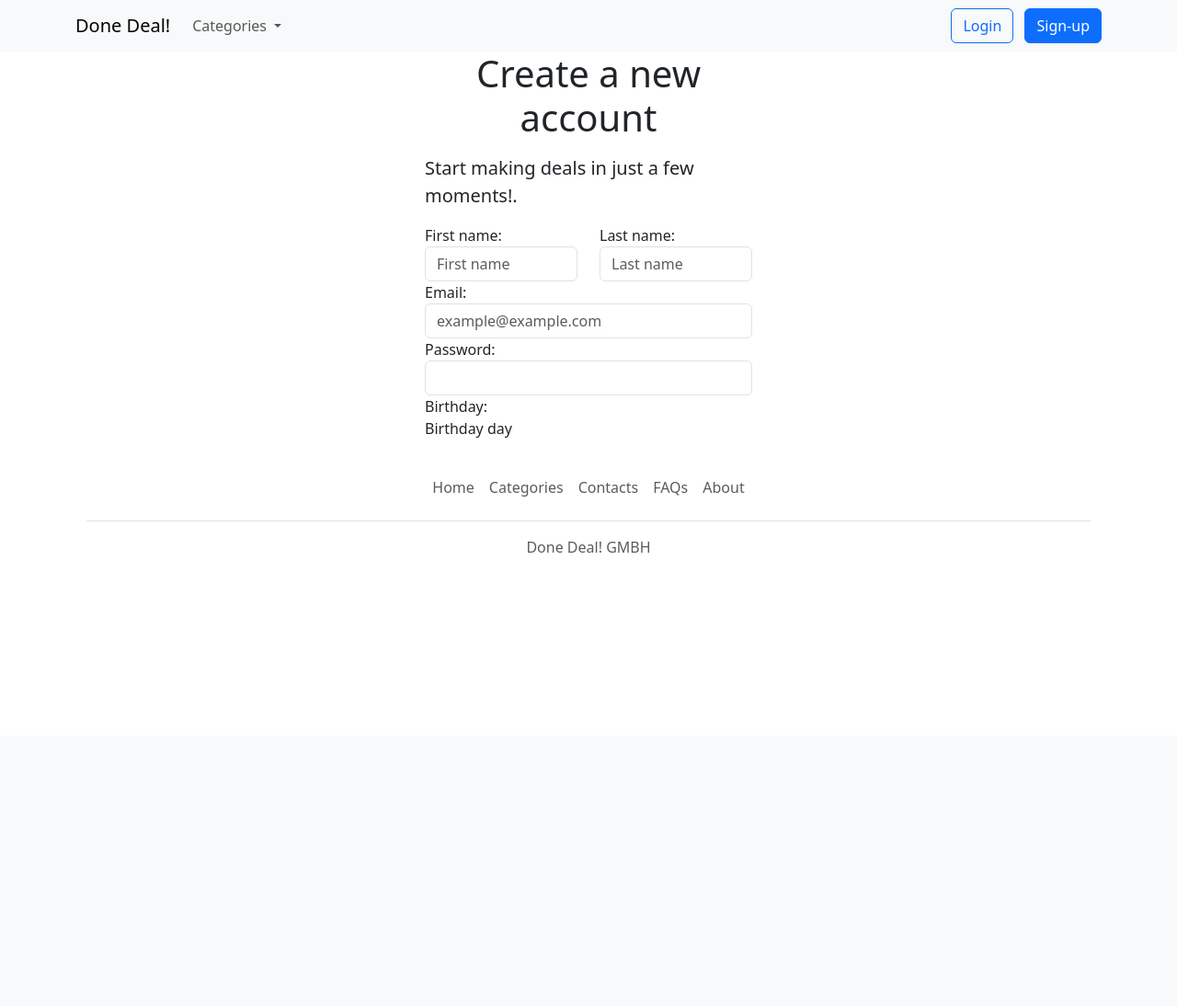
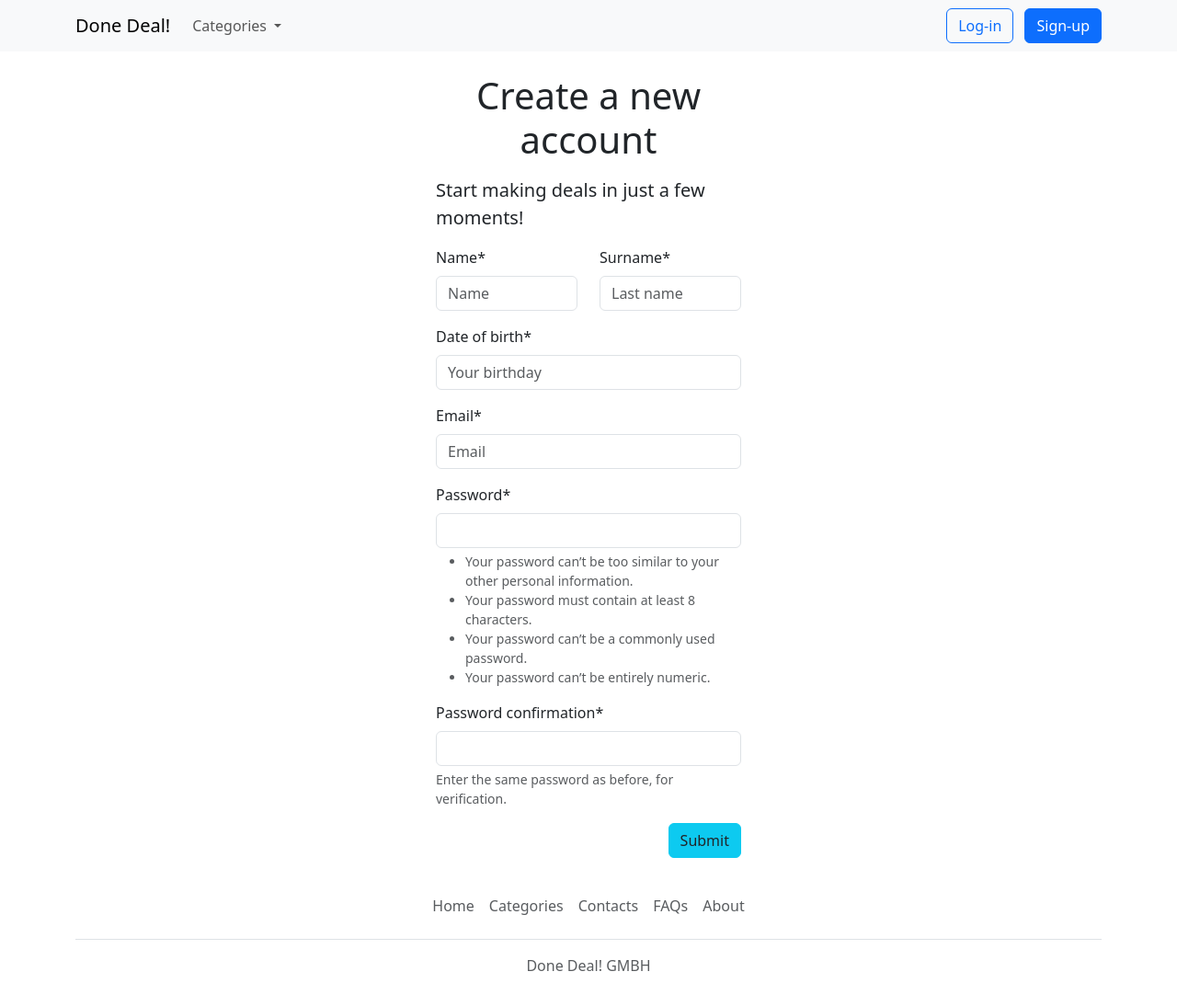
Before and after one commit to ltocca/done_deal, a Django app: page /accounts/signup/ in a window 1280 px wide. Shown: the whole page at 92% size. Before the commit the page ends 601 px from the top, so only its background shows below. Run offline with Django 4.2, Linux system fonts and the light colour scheme; some libraries are stand-ins or nearby versions.

Commit message:
modified login and signup forms and templates

```diff
--- a/accounts/forms.py
+++ b/accounts/forms.py
@@ -1,17 +1,52 @@
-#TODO: need to implement SignupForm, LoginForm, EditProfileForm, ChangePasswordForm
+# TODO: need to implement SignupForm, LoginForm, EditProfileForm, ChangePasswordForm
 
 from django import forms
 from django.contrib.auth.forms import UserCreationForm, AuthenticationForm, PasswordChangeForm
 from .models import CustomUser
+
 
 class SignupForm(UserCreationForm):
     class Meta:
         model = CustomUser
         fields = ('username', 'name', 'surname', 'date_of_birth', 'email', 'password1', 'password2')
 
+    username = forms.CharField(widget=forms.TextInput(attrs={
+        'placeholder': 'Your username'
+    }))
 
-class LoginForm:
-    pass
+    name = forms.CharField(widget=forms.TextInput(attrs={
+        'placeholder': 'Name'
+    }))
+
+    surname = forms.CharField(widget=forms.TextInput(attrs={
+        'placeholder': 'Last name'
+    }))
+
+    date_of_birth = forms.DateField(widget=forms.DateInput(attrs={
+        'placeholder': 'Your birthday'
+    }))
+
+    email = forms.EmailField(widget=forms.EmailInput(attrs={
+        'placeholder': 'Email'
+    }))
+
+    # password1 = forms.CharField(widget=forms.PasswordInput(attrs={
+    #     'placeholder': 'Password'
+    # }))
+    #
+    # password2 = forms.CharField(widget=forms.PasswordInput(attrs={
+    #     'placeholder': 'Confirm password'
+    # }))
+
+
+class LoginForm(AuthenticationForm):
+    username = forms.CharField(widget=forms.TextInput(attrs={
+        'placeholder': 'Your username'
+    }))
+
+    password = forms.CharField(widget=forms.PasswordInput(attrs={
+        'placeholder': 'Password'
+    }))
 
 
 class EditProfileForm:
--- a/accounts/templates/accounts/signup.html
+++ b/accounts/templates/accounts/signup.html
@@ -1,61 +1,40 @@
 {% extends 'core/base.html' %}
+{% load crispy_forms_filters %}
 {% block title %}Sign Up! {% endblock %}
 
 {% block content %}
     <div class="jumbotron jumbotron-fluid">
-      <div class="container">
+        <div class="container mt-4 px-5 ">
             <div class="row">
-          <div
-            class="col-12 col-sm-8 col-md-6 col-lg-4 offset-sm-2 offset-md-3 offset-lg-4"
-          >
+                <div class="col-12 col-sm-8 col-md-6 col-lg-4 offset-sm-2 offset-md-3 offset-lg-4">
+
                     <h1 class="mb-3 text-center">Create a new account</h1>
                     <p class="lead">
-              Start making deals in just a few moments!.
+                        Start making deals in just a few moments!
                     </p>
                     <form class="mb-3" method="post">
+                        {% csrf_token %}
                         <div class="row">
                             <div class="form-group col-12 col-sm-6">
-                  <label for="firstName">First name:</label>
-                  <input
-                    type="text"
-                    class="form-control"
-                    placeholder="First name"
-                    id="firstName"
-                  />
+                                {{ form.name | as_crispy_field}}
                             </div>
                             <div class="form-group col-12 col-sm-6">
-                  <label for="lastName">Last name:</label>
-                  <input
-                    type="text"
-                    class="form-control"
-                    placeholder="Last name"
-                    id="lastName"
-                  />
+                                {{ form.surname | as_crispy_field}}
                             </div>
                         </div>
+                        <div class="form-group">{{ form.date_of_birth | as_crispy_field }}</div>
                         <div class="form-group">
-                <label for="email">Email:</label>
-                <input
-                  type="email"
-                  class="form-control"
-                  placeholder="example@example.com"
-                  id="email"
-                  required
-                />
+                            {{ form.email | as_crispy_field}}
                         </div>
                         <div class="form-group">
-                <label for="password">Password:</label>
-                <input
-                  type="password"
-                  class="form-control"
-                  id="password"
-                  required
-                />
+                            {{ form.password1 | as_crispy_field}}
                         </div>
-              <label>Birthday:</label>
-              <div class="row no-gutters">
-                <div class="form-group col-4">
-                  <label for="birthdayDay" class="sr-only">Birthday day</label>
+                        <div class="form-group">
+                           {{ form.password2 | as_crispy_field}}
+                        </div>
+                        <div class="d-flex justify-content-end">
+                            <button class="btn btn-info text-light text-reset d-flex justify-content-end" type="submit">Submit</button>
+                        </div>
 
                     </form>
                 </div>
--- a/core/templates/core/base.html
+++ b/core/templates/core/base.html
@@ -46,7 +46,7 @@
 
         {#TODO: implement login and account features with codeblock #}
         <div class="col-md-3 text-end">
-        <button type="button" class="btn btn-outline-primary me-2">Login</button>
+            <button type="button" class="btn btn-outline-primary me-2"><a href="{% url 'accounts:login' %}" class="text-reset" style="text-decoration: none">Log-in</a></button>
         <button type="button" class="btn btn-primary"><a href="{% url 'accounts:signup' %}" class="text-reset" style="text-decoration: none">Sign-up</a> </button>
       </div>
     </div>
```
Also changed, not shown: accounts/templates/accounts/login.html (+35 -0 lines), done_deal/settings.py (+7 -0 lines). Lines whose indentation alone changed are shown as unchanged.
